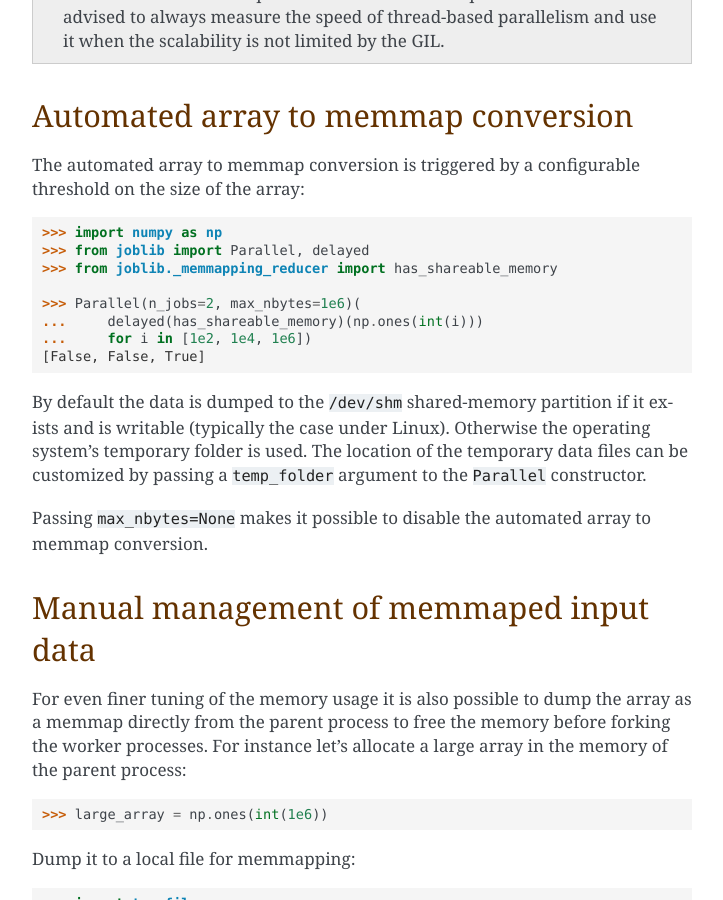
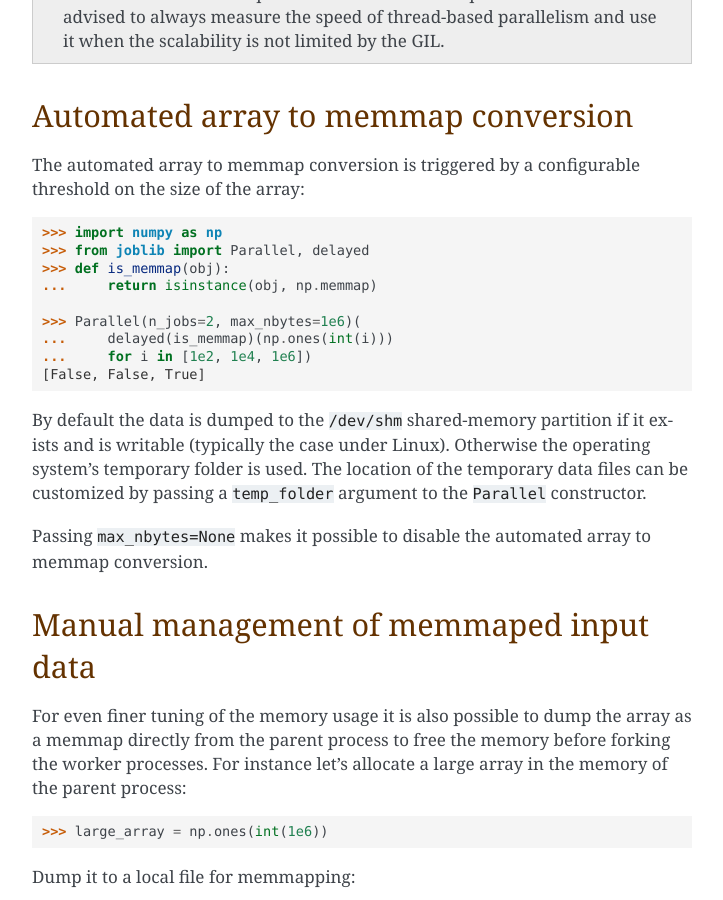
Before and after one commit to joblib/joblib, a Sphinx documentation site: the page built from doc/parallel_numpy.rst, in a window 1280 px wide and 900 px high, scrolled down 823 px. Shown: the whole window, without its empty margins (388-1111 px from the left). Built offline with Sphinx 7.4.7, drawn with Linux system fonts in a browser that asks for light colours; formulas are drawn with MathJax 3; pages that are not in the unit, such as notebooks, are missing from menus; some of the changed text lies outside the part shown.

Commit message:
Define is_memmap rather than importing from private module

```diff
--- a/doc/parallel_numpy.rst
+++ b/doc/parallel_numpy.rst
@@ -47,10 +47,11 @@ threshold on the size of the array::
 
   >>> import numpy as np
   >>> from joblib import Parallel, delayed
-  >>> from joblib._memmapping_reducer import has_shareable_memory
+  >>> def is_memmap(obj):
+  ...     return isinstance(obj, np.memmap)
 
   >>> Parallel(n_jobs=2, max_nbytes=1e6)(
-  ...     delayed(has_shareable_memory)(np.ones(int(i)))
+  ...     delayed(is_memmap)(np.ones(int(i)))
   ...     for i in [1e2, 1e4, 1e6])
   [False, False, True]
 
@@ -119,7 +120,7 @@ this same buffer will also be reused directly by the worker processes
 of a ``Parallel`` call::
 
   >>> Parallel(n_jobs=2, max_nbytes=None)(
-  ...     delayed(has_shareable_memory)(a)
+  ...     delayed(is_memmap)(a)
   ...     for a in [large_memmap, small_memmap, small_array])
   [True, True, True]
 
```
